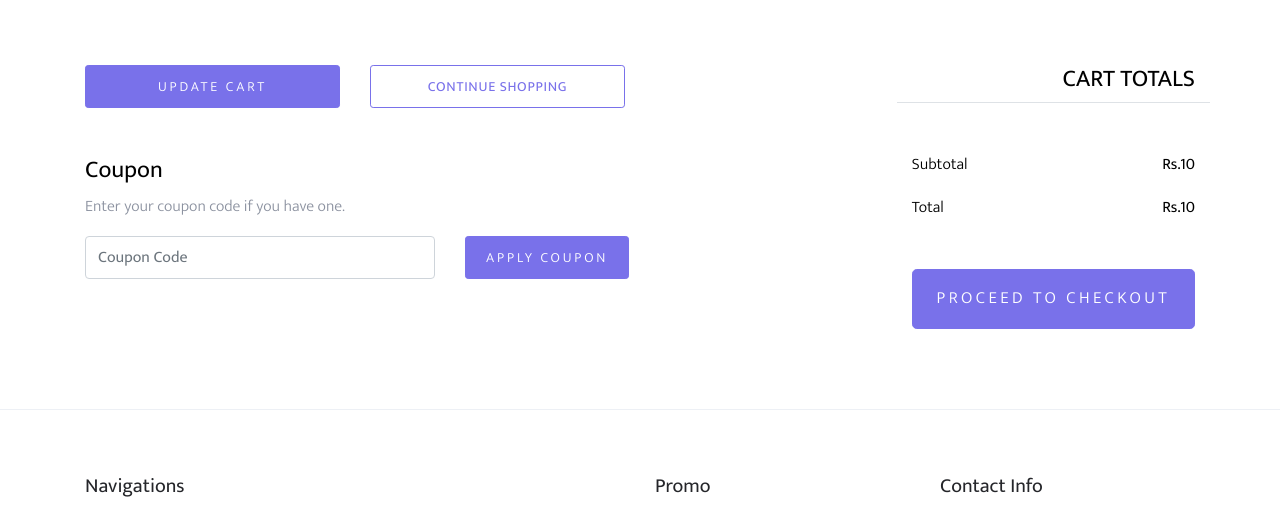
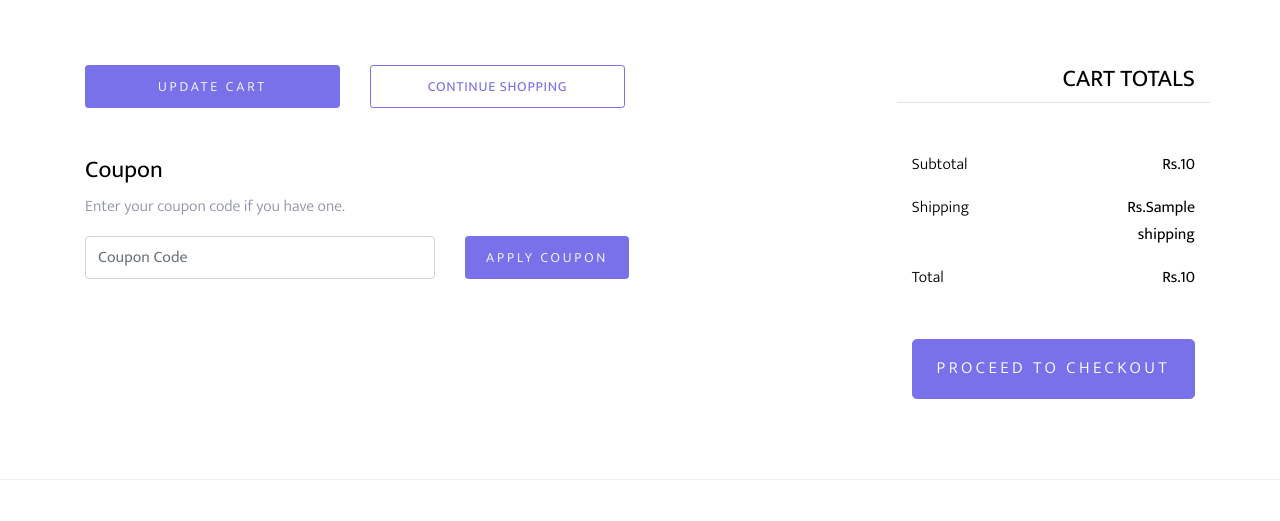
Before and after one commit to Satwikram/Online-Shopping-, a Django app: template templates/cart.html in a window 1280 px wide. Shown: the part 612-1133 px from the top of the page. Run offline with Django 3.2, Linux system fonts and the light colour scheme; the template is opened without the code that fills it: most values are stand-ins (such as "Sample title", 1, 10 or a date in 2020); some libraries are stand-ins or nearby versions; some web fonts are replaced.

Commit message:
Added Shipping

```diff
--- a/templates/cart.html
+++ b/templates/cart.html
@@ -145,7 +145,6 @@
                     <td>Rs.{{result.updated_price}}</td>
                     <td><a href="#" class="btn btn-primary btn-sm">X</a></td>
                   </tr>
-                {% endfor %}
                 </tbody>
               </table>
             </div>
@@ -191,6 +190,17 @@
                     <strong class="text-black">Rs.{{total}}</strong>
                   </div>
                 </div>
+
+                <div class="row mb-3">
+                  <div class="col-md-6">
+                    <span class="text-black">Shipping</span>
+                  </div>
+                  <div class="col-md-6 text-right">
+                    <strong class="text-black">Rs.{{result.shipping}}</strong>
+                  </div>
+                </div>
+                {% endfor %}
+
                 <div class="row mb-5">
                   <div class="col-md-6">
                     <span class="text-black">Total</span>
```
